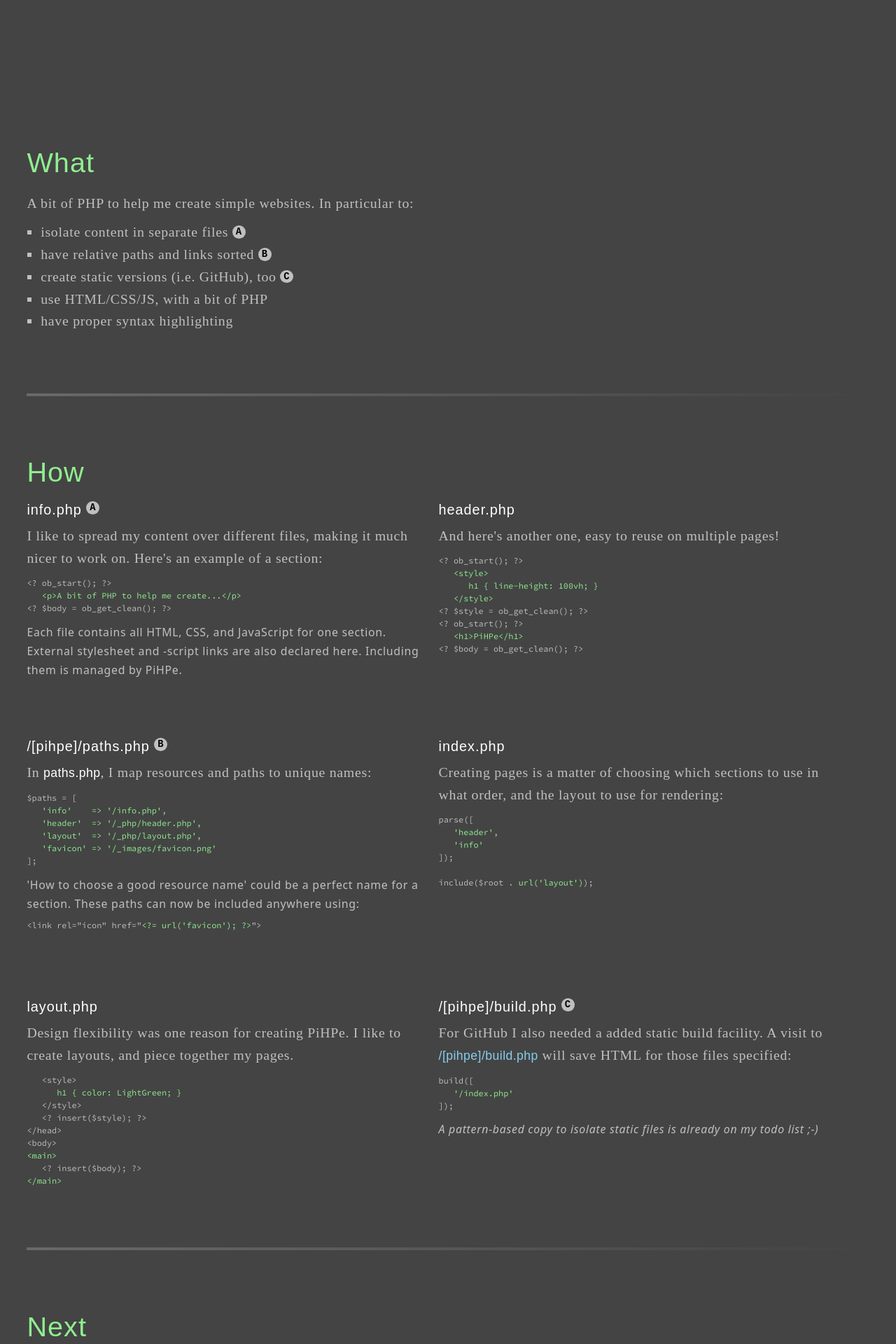
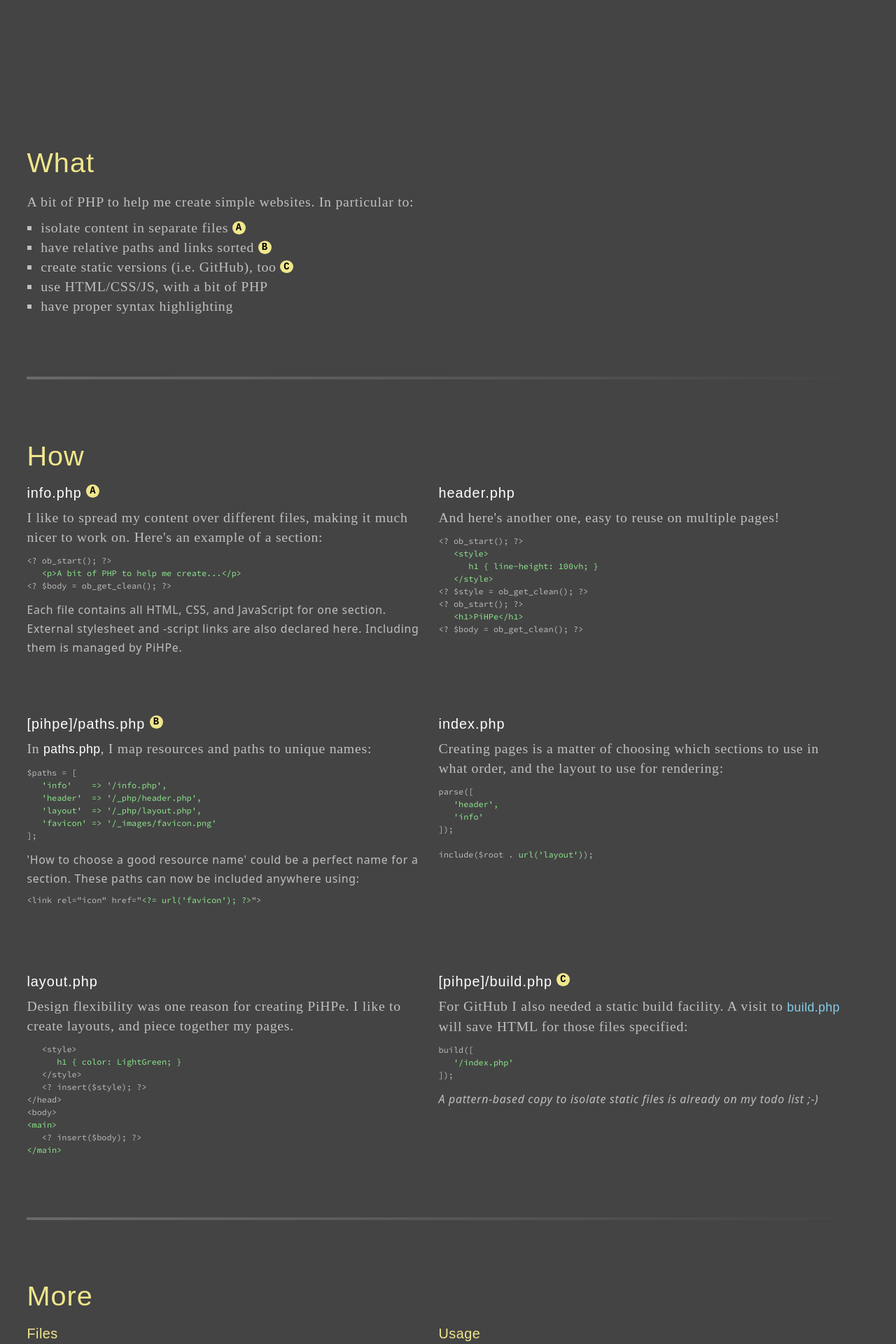
Before and after one commit to marcelvark/pihpe, a PHP site: page /index.php in a window 1280 px wide. Shown: the part 600-2520 px from the top of the page at 70% size. Run offline with PHP 8.4, Linux system fonts and the light colour scheme; data that the repository does not hold is empty.

Commit message:
Added a More (info) section

```diff
--- a/_php/layout.php
+++ b/_php/layout.php
@@ -33,7 +33,7 @@
       * { margin: 0; padding: 0; box-sizing: border-box; }
 
       body { background-color: #444; }
-      h1, h2, h3 { color: LightGreen; }
+      h1, h2, h3 { color: Khaki; }
       p, li, pre, small { color: Silver; }
       a { color: SkyBlue; }
       kbd { color: White; }
@@ -41,7 +41,7 @@
 
       *:focus { outline: 0.12rem dashed SkyBlue; outline-offset: 0.1rem; }
       ::-moz-selection { background: Khaki; color: Black; }
-      ::selection { background: Khaki; color: Black; }
+      ::selection { background: rgba(240, 230, 140, 0.99); color: Black; }
 
       html { font-size: calc(1rem + 0.3vw); font-family: Sans; }
       h1, h2, h3, a, kbd { letter-spacing: 0.025em; font-family: Arial, sans-serif; }
@@ -50,10 +50,8 @@
       h2 { font-size: 2rem; }
       h3 { font-size: 1rem; }
       p a, p kbd { font-size: 89%; }
-      p, li { line-height: 160%; letter-spacing: 0.036em; font-family: Times New Roman, serif; }
+      p, li { line-height: 140%; letter-spacing: 0.036em; font-family: Times New Roman, serif; }
       pre, code { font-size: 0.6rem; font-family: Mono, monospace; }
-      /*pre, code { font-size: 0.6rem; letter-spacing: 0.025em; font-family: Courier New, monospace; }*/
-      /*pre { line-height: 130%; }*/
       small { font-size: 0.8rem; letter-spacing: 0.045em; }
 
       h1, h2 { width: 100%; }
--- a/info.php
+++ b/info.php
@@ -23,10 +23,13 @@
    <!-- Info ----------------------------------------------------------------->
 
    <style>
-      h3 { color: White; letter-spacing: 0.05em; }
+      mark { background-color: transparent; }
+      h3 mark { color: White; letter-spacing: 0.05em; }
+      pre mark { color: LightGreen; }
+      /*pre:not(code) { font-family: Courier New, monospace; }*/
 
-      /*ul { list-style: none; }
-      li::before { margin: 0 0.5em 0 0; padding: 0; content: '■'; }*/
+      /*ul { padding-left: 0; list-style: none; }
+      li::before { color: Khaki; margin: 0 0.5em 0 0; padding: 0; content: '■'; }*/
 
       /*ol { padding-left: 0; counter-reset: count; list-style: none; }
       ol li { counter-increment: count; }
@@ -39,13 +42,11 @@
       }*/
 
       li span, h3 span {
-         padding: 0.1em 0.35em; border-radius: 1em; background-color: Silver; color: Black;
+         padding: 0.1em 0.35em; border-radius: 1em; background-color: Khaki; color: Black;
          font-size: 0.7rem; font-weight: bold; font-family: Courier New, monospace;
          vertical-align: top;
          /*display: none;*/
       }
-
-      pre mark { color: LightGreen; background-color: transparent; }
    </style>
 <? $style = ob_get_clean(); ?>
 <? ob_start(); ?>
@@ -71,15 +72,14 @@
    <h2>How</h2>
 
    <section>
-      <h3>info.php <span>A</span></h3>
+      <h3><mark>info.php <span>A</span></mark></h3>
       <p>
          I like to spread my content over different files, making it much nicer to work on. Here's an example of a section:
       </p>
 
-      <pre>
-&lt;? ob_start(); ?&gt;
+<pre><code>&lt;? ob_start(); ?&gt;
    <mark>&lt;p&gt;A bit of PHP to help me create...&lt;/p&gt;</mark>
-&lt;? $body = ob_get_clean(); ?&gt;</pre>
+&lt;? $body = ob_get_clean(); ?&gt;</code></pre>
 
       <small>
          Each file contains all HTML, CSS, and JavaScript for one section. External stylesheet and -script links are also declared here. Including them is managed by PiHPe.
@@ -87,35 +87,33 @@
    </section>
 
    <section>
-      <h3>header.php</h3>
+      <h3><mark>header.php</mark></h3>
       <p>
          And here's another one, easy to reuse on multiple pages!
       </p>
 
-      <pre>
-&lt;? ob_start(); ?&gt;
+<pre><code>&lt;? ob_start(); ?&gt;
    <mark>&lt;style&gt;
       h1 { line-height: 100vh; }
    &lt;/style&gt;</mark>
 &lt;? $style = ob_get_clean(); ?&gt;
 &lt;? ob_start(); ?&gt;
    <mark>&lt;h1&gt;PiHPe&lt;/h1&gt;</mark>
-&lt;? $body = ob_get_clean(); ?&gt;</pre>
+&lt;? $body = ob_get_clean(); ?&gt;</code></pre>
    </section>
 
    <section>
-      <h3>/[pihpe]/paths.php <span>B</span></h3>
+      <h3><mark>[pihpe]/paths.php <span>B</span></mark></h3>
       <p>
          In <kbd>paths.php</kbd>, I map resources and paths to unique names:
       </p>
-      <pre>
-$paths = [
+
+<pre><code>$paths = [
    <mark>'info'    =&gt; '/info.php',
    'header'  =&gt; '/_php/header.php',
    'layout'  =&gt; '/_php/layout.php',
    'favicon' =&gt; '/_images/favicon.png'</mark>
-];</pre>
-      </p>
+];</code></pre>
 
       <small>
          'How to choose a good resource name' could be a perfect name for a section. These paths can now be included anywhere using:
@@ -126,28 +124,26 @@ $paths = [
    </section>
 
    <section>
-      <h3>index.php</h3>
+      <h3><mark>index.php</mark></h3>
       <p>
          Creating pages is a matter of choosing which sections to use in what order, and the layout to use for rendering:
       </p>
 
-      <pre>
-parse([
+<pre><code>parse([
    <mark>'header',
    'info'</mark>
 ]);
 
-include($root . <mark>url('layout')</mark>);</pre>
+include($root . <mark>url('layout')</mark>);</code></pre>
    </section>
 
    <section>
-      <h3>layout.php</h3>
+      <h3><mark>layout.php</mark></h3>
       <p>
          Design flexibility was one reason for creating PiHPe. I like to create layouts, and piece together my pages.
       </p>
 
-      <pre>
-   &lt;style&gt;
+<pre><code>   &lt;style&gt;
       <mark>h1 { color: LightGreen; }</mark>
    &lt;/style&gt;
    &lt;? insert($style); ?&gt;
@@ -155,23 +151,63 @@ include($root . <mark>url('layout')</mark>);</pre>
 &lt;body&gt;
 <mark>&lt;main&gt;</mark>
    &lt;? insert($body); ?&gt;
-<mark>&lt;/main&gt;</mark></pre>
+<mark>&lt;/main&gt;</mark></code></pre>
    </section>
 
    <section>
-      <h3>/[pihpe]/build.php <span>C</span></h3>
+      <h3><mark>[pihpe]/build.php <span>C</span></mark></h3>
       <p>
-         For GitHub I also needed a added static build facility. A visit to <a href="/[pihpe]/build.php">/[pihpe]/build.php</a> will save HTML for those files specified:
+         For GitHub I also needed a static build facility. A visit to <a href="/[pihpe]/build.php">build.php</a> will save HTML for those files specified:
       </p>
 
-      <pre>
-build([
+<pre><code>build([
    <mark>'/index.php'</mark>
-]);</pre>
+]);</code></pre>
 
       <small>
          <i>A pattern-based copy to isolate static files is already on my todo list ;-)</i>
       </small>
+   </section>
+
+   <hr>
+
+   <h2>More</h2>
+
+   <section>
+      <h3>Files</h3>
+      <p>
+         PiHPe uses a bit of a system with files and folders:
+      </p>
+
+<pre>[pihpe]
+   examples
+      index.php    <mark>Copy these when creating new files.</mark>
+      layout.php
+      section.php
+   output          <mark>Build output is saved in here.</mark>
+      build.php
+      paths.php
+      pihpe.php</pre>
+   </section>
+
+   <section>
+      <h3>Usage</h3>
+      <p>
+         I like to use this approach for websites:
+      </p>
+
+<pre>[pihpe]
+_css            <mark>For generic stuff. Underscores help with sorting.</mark>
+_images
+   favicon.png
+_js
+_php
+   header.php
+   layout.php
+about           <mark>Lowercase folder names map to nice URLs.</mark>
+   index.php    <mark>And so does index.php for page files.</mark>
+index.php
+info.php</pre>
    </section>
 
    <hr>
```
